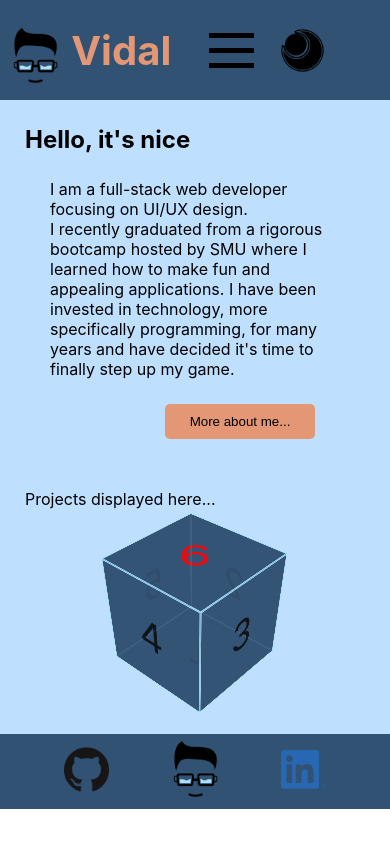
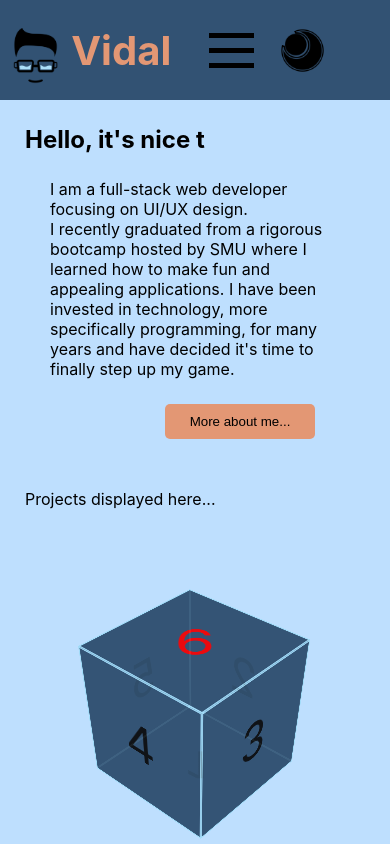
Before and after one commit to Vidalatan/ReactPortfolio, a React (Create React App) app: page / in a window 390 px wide. Shown: the top 844 px of the page. Built offline with nearby package versions, Linux system fonts and the light colour scheme.

Commit message:
Cube size adjusted

```diff
--- a/src/Pages/GlobalComponents/ProjectsCube/ProjectsCube.module.css
+++ b/src/Pages/GlobalComponents/ProjectsCube/ProjectsCube.module.css
@@ -9,6 +9,7 @@
 }
 
 .viewport {
+  margin: 200px auto 300px auto;
   -webkit-perspective: 800px;
   -moz-perspective: 800px;
   -ms-perspective: 800px;
@@ -19,11 +20,11 @@
   -ms-perspective-origin: 50% 200px;
   -o-perspective-origin: 50% 200px;
   perspective-origin: 50% 200px;
-  -webkit-transform: scale(0.8, 0.8);
-  -moz-transform: scale(0.8, 0.8);
-  -ms-transform: scale(0.8, 0.8);
-  -o-transform: scale(0.8, 0.8);
-  transform: scale(0.8, 0.8);
+  -webkit-transform: scale(2, 2);
+  -moz-transform: scale(2, 2);
+  -ms-transform: scale(2, 2);
+  -o-transform: scale(2, 2);
+  transform: scale(2, 2);
 }
 
 .cube {
@@ -158,9 +159,10 @@ object:hover {
 
 @media (max-width: 640px) {
   .viewport {
-    -webkit-transform: scale(0.6, 0.6);
-    -moz-transform: scale(0.6, 0.6);
-    -ms-transform: scale(0.6, 0.6);
-    -o-transform: scale(0.6, 0.6);
-    transform: scale(0.6, 0.6); }
+    margin: 100px auto;
+    -webkit-transform: scale(.75, .75);
+    -moz-transform: scale(.75, .75);
+    -ms-transform: scale(.75, .75);
+    -o-transform: scale(.75, .75);
+    transform: scale(.75, .75); }
   }
```
